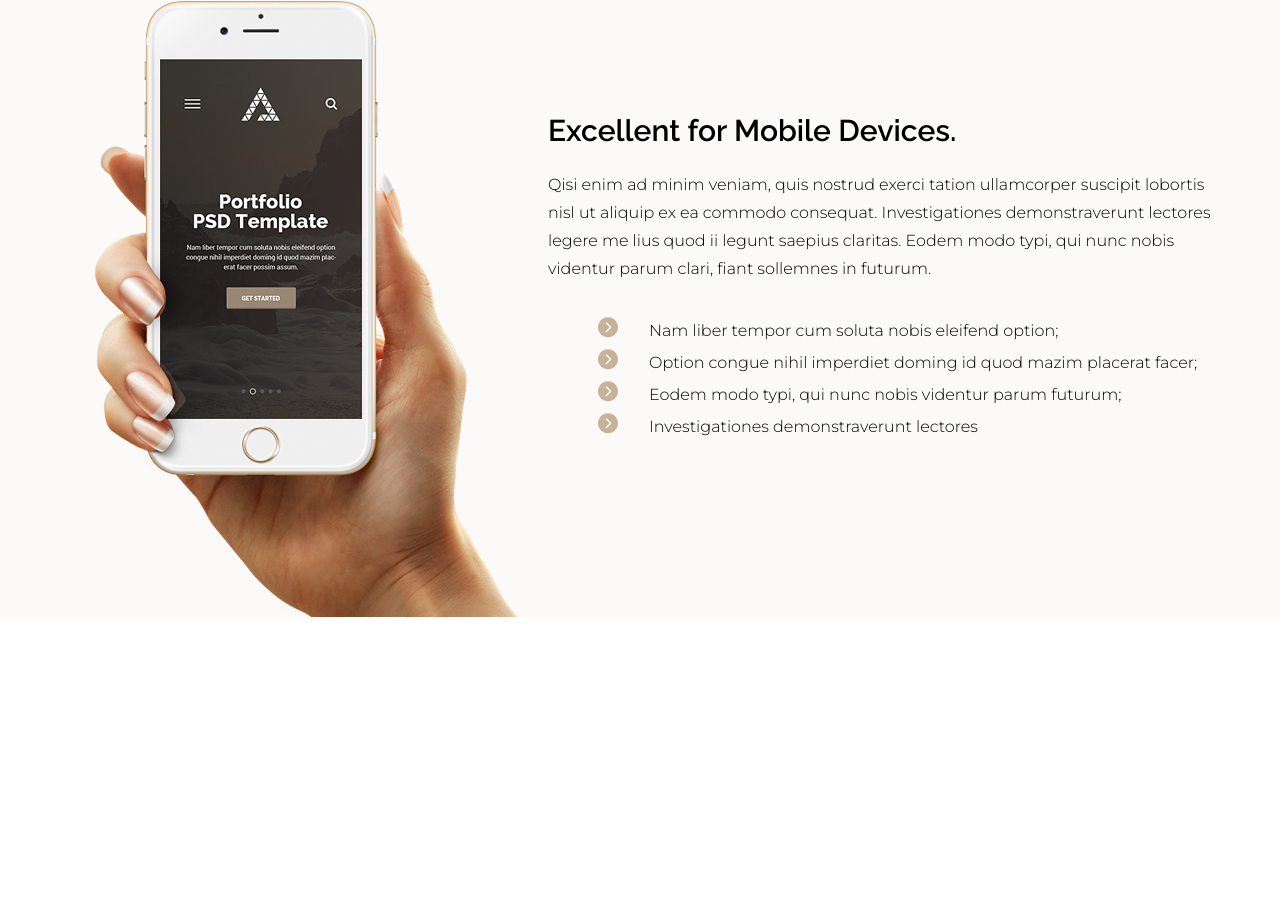
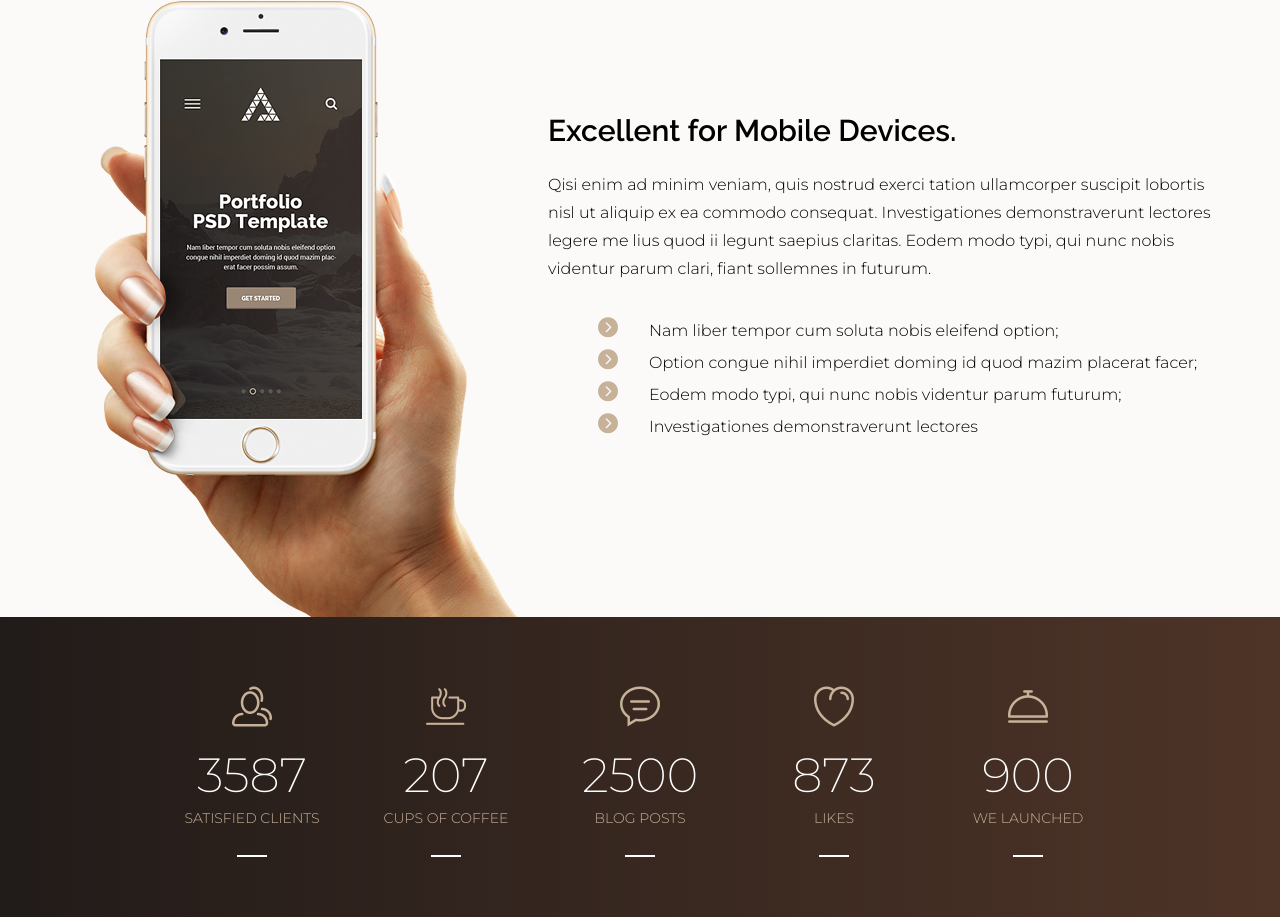
Before and after one commit to NatalyaBerdnikova/Waxom, a plain HTML site: page index.html in a window 1280 px wide. Shown: the part 4114-5031 px from the top of the page. Before the commit the page ends 4734 px from the top, so only its background shows below. Drawn offline with nearby package versions, Linux system fonts and the light colour scheme; files whose address does not match are found by name.

Commit message:
Верстка секции counters

```diff
--- a/index.html
+++ b/index.html
@@ -255,6 +255,45 @@
             </div>
         </div>
     </section>
+    <section class="counters" id="sectionCounters">
+        <div class="container counters__container">
+            <div class="counters__item">
+                <div class="counters__icon">
+                    <i class="icon-clients"></i>
+                </div>
+                <p class="counters__number">3587</p>
+                <p class="counters__title">Satisfied Clients</p>
+            </div>
+            <div class="counters__item">
+                <div class="counters__icon">
+                    <i class="icon-coffee"></i>
+                </div>
+                <p class="counters__number">207</p>
+                <p class="counters__title">Cups of coffee</p>
+            </div>
+            <div class="counters__item">
+                <div class="counters__icon">
+                    <i class="icon-blog"></i>
+                </div>
+                <p class="counters__number">2500</p>
+                <p class="counters__title">Blog Posts</p>
+            </div>
+            <div class="counters__item">
+                <div class="counters__icon">
+                    <i class="icon-likes"></i>
+                </div>
+                <p class="counters__number">873</p>
+                <p class="counters__title">Likes</p>
+            </div>
+            <div class="counters__item">
+                <div class="counters__icon">
+                    <i class="icon-launched"></i>
+                </div>
+                <p class="counters__number">900</p>
+                <p class="counters__title">We Launched</p>
+            </div>
+        </div>
+    </section>
     <link rel="stylesheet" href="https://unpkg.com/swiper/swiper-bundle.min.css">
     <script src="https://unpkg.com/swiper/swiper-bundle.min.js"></script>
     <script src="scripts/main.js"></script>
--- a/styles/main.css
+++ b/styles/main.css
@@ -545,3 +545,55 @@ a {
   font-size: 20px;
   margin-right: 30px;
 }
+
+.counters {
+  padding: 60px 0;
+  background: linear-gradient(to right, #211b19, #4e3427);
+}
+
+.counters__container {
+  display: flex;
+  justify-content: center;
+  max-width: 970px;
+}
+
+.counters__item {
+  text-align: center;
+  width: 20%;
+}
+
+.counters__item::after {
+  display: block;
+  content: "";
+  margin: 0 auto;
+  width: 30px;
+  height: 2px;
+  background-color: white;
+}
+
+.counters__icon {
+  display: flex;
+  justify-content: center;
+  align-items: center;
+  height: 60px;
+  color: #c7b299;
+  font-size: 40px;
+  margin-bottom: 20px;
+}
+
+.counters__number {
+  font-family: "Montserrat", sans-serif;
+  font-size: 48px;
+  line-height: 36px;
+  font-weight: 200;
+  color: white;
+  margin-bottom: 15px;
+}
+
+.counters__title {
+  color: #c7b299;
+  font-size: 14px;
+  line-height: 20px;
+  margin-bottom: 27px;
+  text-transform: uppercase;
+}
```
